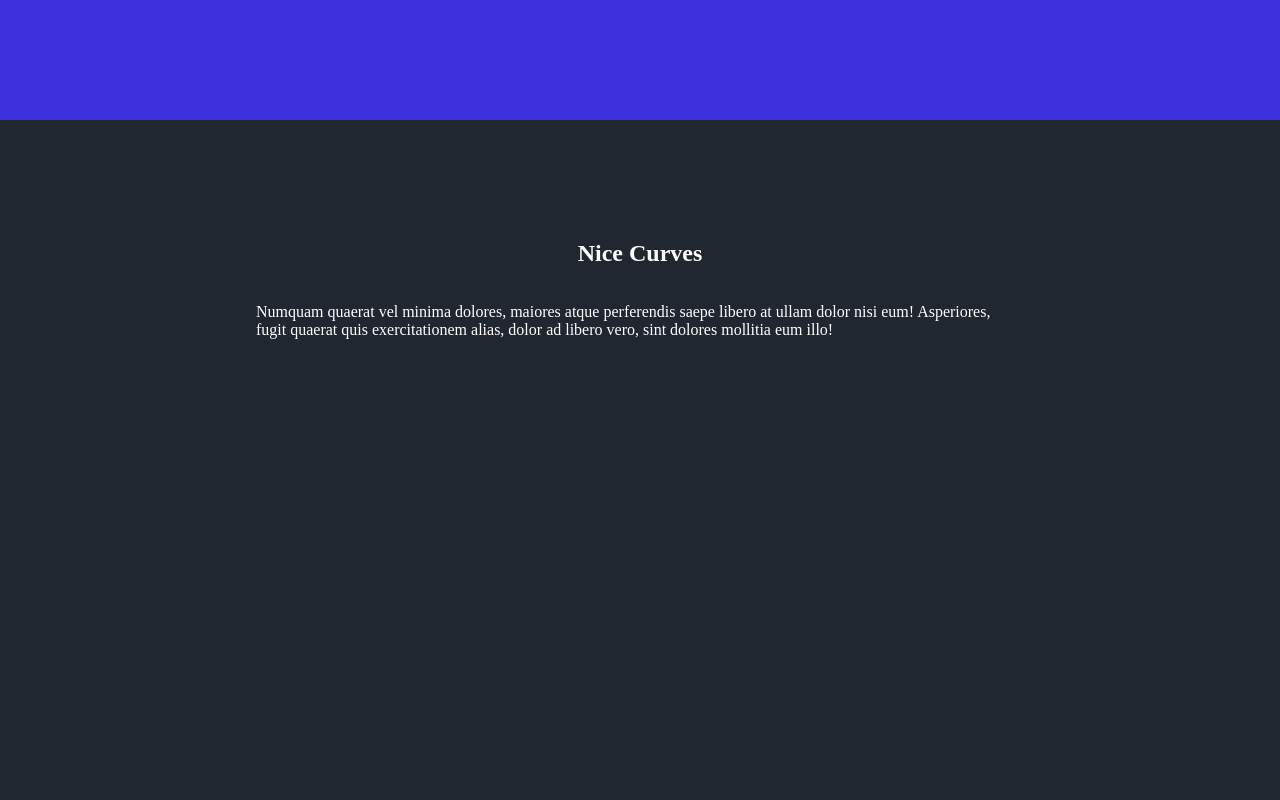
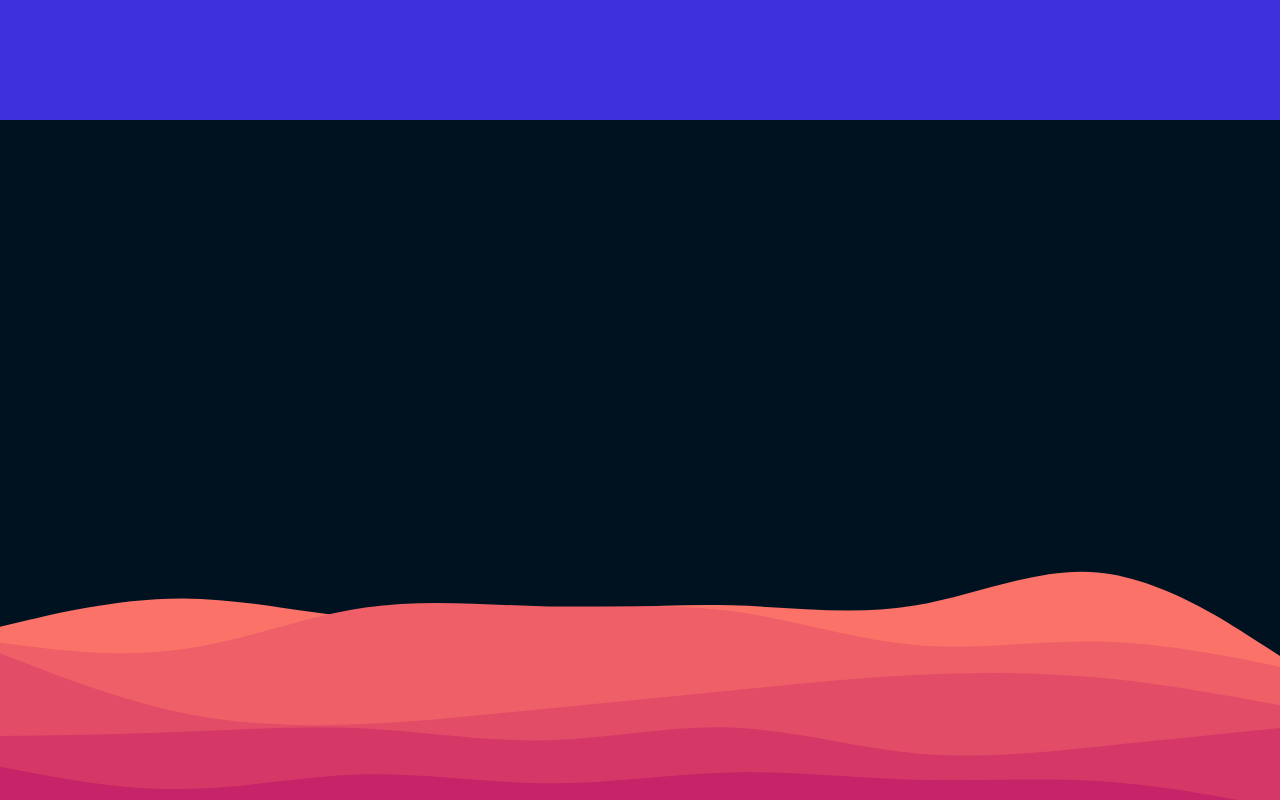
Before and after one commit to gauravsoti1/display-curves, a website built with Parcel: page index.html in a window 1280 px wide. Shown: the part 1680-2480 px from the top of the page. Built offline with nearby package versions, Linux system fonts and the light colour scheme.

Commit message:
complex wave complex wave using svg. The section text was supposed to come above the svg of mine. I think I did something wrong with the aspect ratio of my svg while creating it.

```diff
--- a/index.html
+++ b/index.html
@@ -5,7 +5,7 @@
     <meta http-equiv="X-UA-Compatible" content="IE=edge" />
     <title>dsjflkds</title>
     <meta name="viewport" content="width=device-width, initial-scale=1" />
-    <link rel="stylesheet" type="text/css" media="screen" href="src/main.css" />
+    <link rel="stylesheet" type="text/css" media="screen" href="main.css" />
     <script src="src/index.ts"></script>
   </head>
   <body>
@@ -50,6 +50,7 @@
         </svg>
       </div>
     </section>
+    <div class="spacer layer1"></div>
     <section>
       <h1>Nice Curves</h1>
       <p>
--- a/src/main.css
+++ b/main.css
@@ -97,3 +97,15 @@ section {
 .wave .shape-fill {
   fill: var(--dark);
 }
+
+.spacer {
+  aspect-ratio: 960/540;
+  width: 100%;
+  background-repeat: no-repeat;
+  background-position: center;
+  background-size: cover;
+}
+
+.layer1 {
+  background-image: url("./layer1.svg");
+}
```
Also changed, not shown: resources.md (+4 -0 lines), layer1.svg (added).
